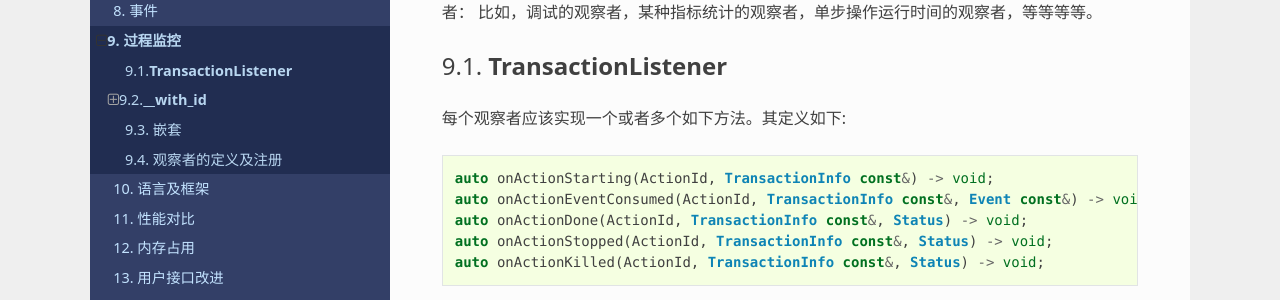
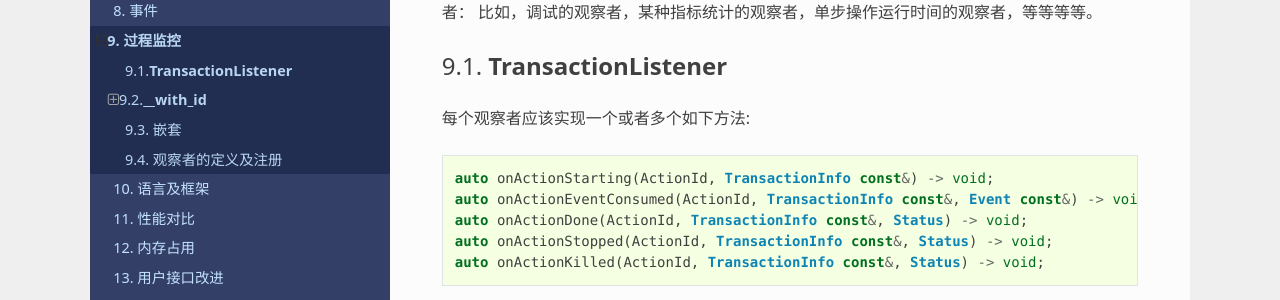
Before and after one commit to godsme/trans-dsl-2, a Sphinx documentation site: the page built from doc/source/monitor.rst, in a window 1280 px wide and 900 px high. Shown: the part 366-666 px from the top of the window. Built offline with Sphinx 7.4.7 and the Read the Docs theme 2.0.0, drawn with Linux system fonts in a browser that asks for light colours; formulas are drawn with MathJax 3; some of the changed lines change nothing that is shown.

```diff
--- a/doc/source/monitor.rst
+++ b/doc/source/monitor.rst
@@ -13,7 +13,7 @@
 **TransactionListener**
 ---------------------------
 
-每个观察者应该实现一个或者多个如下方法。其定义如下:
+每个观察者应该实现一个或者多个如下方法:
 
 .. code-block::
 
@@ -36,7 +36,7 @@
 
 
 .. list-table::
-   :widths: 20  60
+   :widths: 15  60
    :header-rows: 1
 
    * - 方法
```
